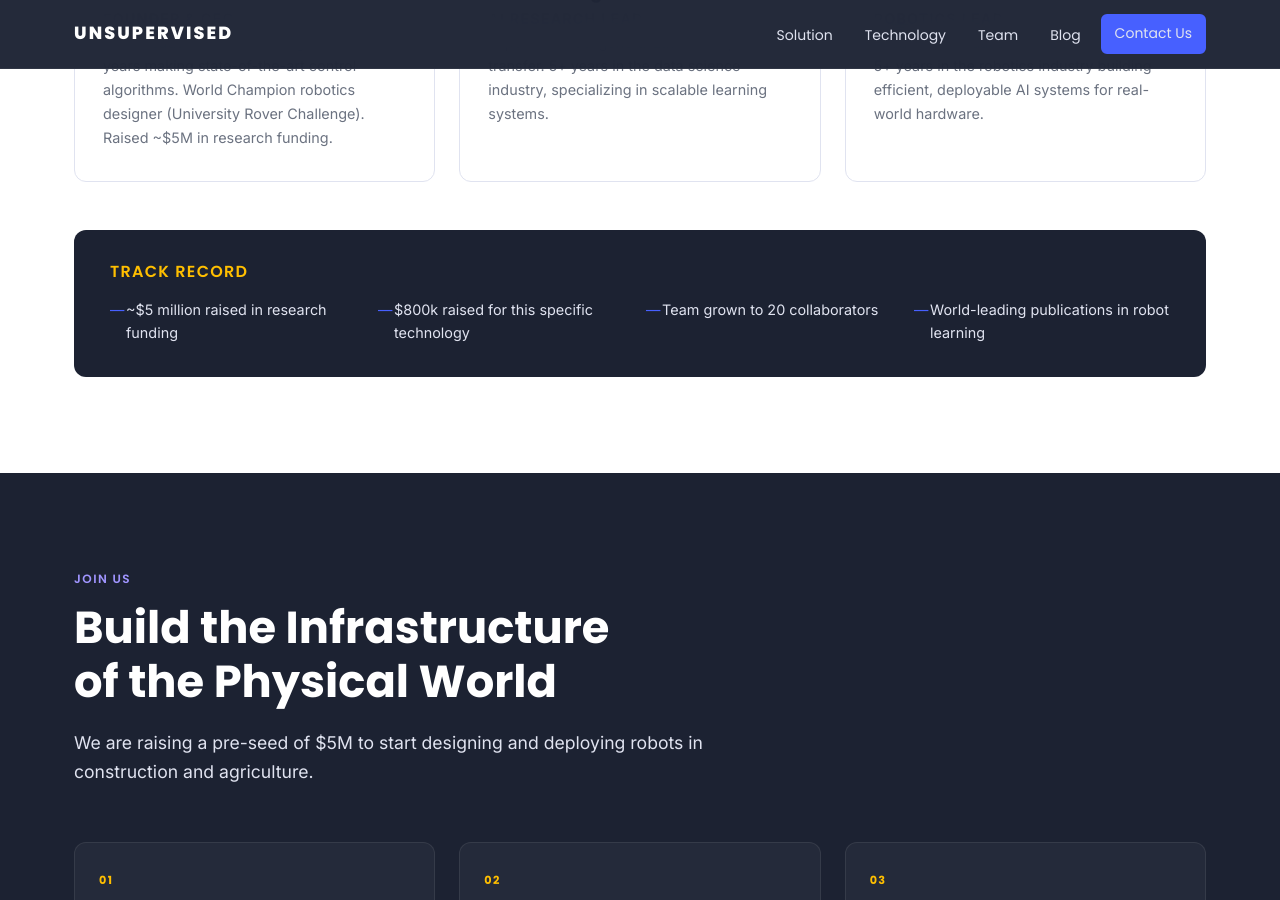
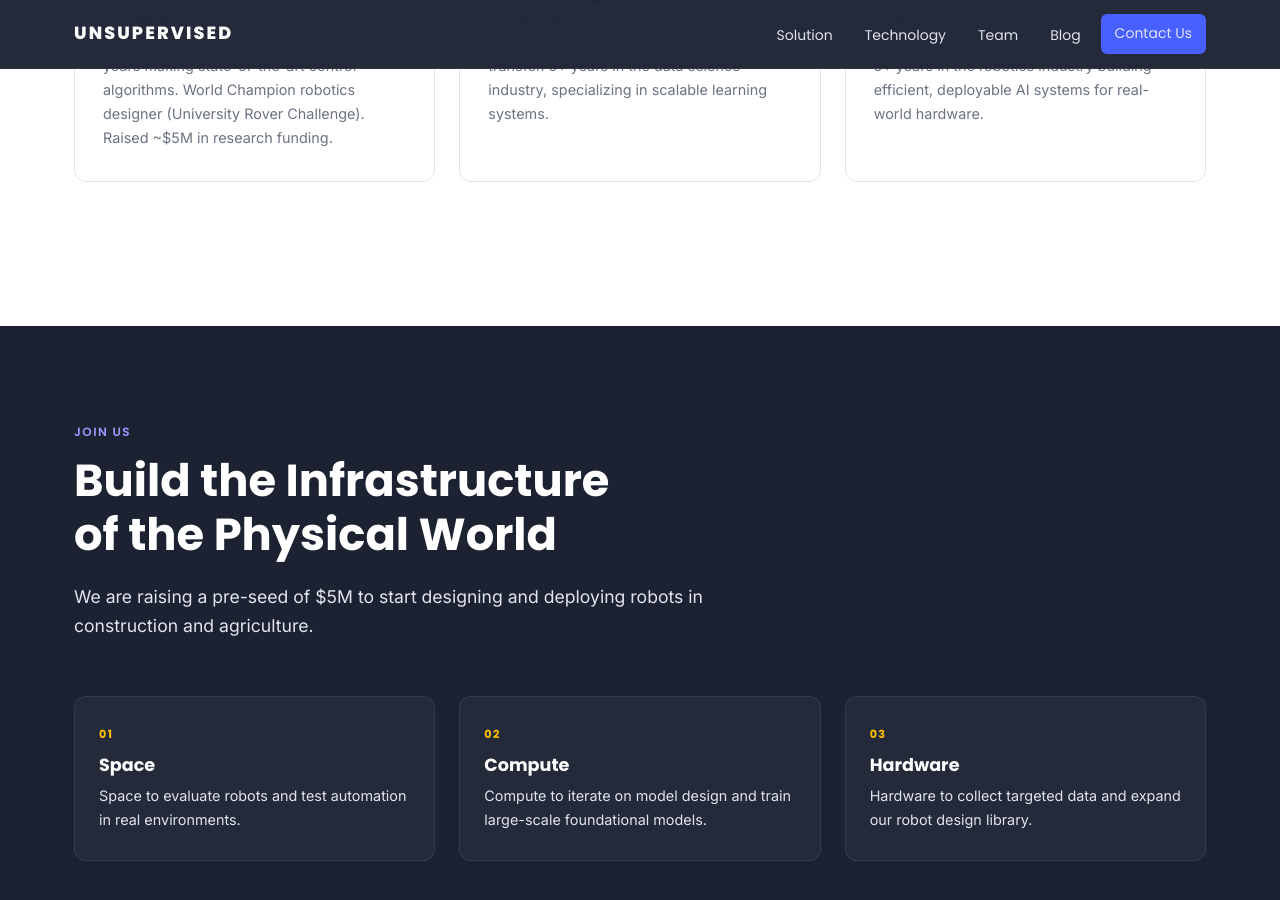
Before and after one commit to Neo-X/Unsupervise_site, a Jekyll site: the page built from index.html, in a window 1280 px wide and 900 px high, scrolled down 3660 px. Built offline with Jekyll 4.4.1, drawn with Linux system fonts in a browser that asks for light colours; the list of posts is cut into pages by our own code.

Commit message:
updating website

```diff
--- a/index.html
+++ b/index.html
@@ -164,16 +164,6 @@ layout: default
         <p>Leader in foundational models for control. 5+ years in the robotics industry building efficient, deployable AI systems for real-world hardware.</p>
       </div>
     </div>
-
-    <div class="track-record">
-      <h3>Track Record</h3>
-      <ul>
-        <li>~$5 million raised in research funding</li>
-        <li>$800k raised for this specific technology</li>
-        <li>Team grown to 20 collaborators</li>
-        <li>World-leading publications in robot learning</li>
-      </ul>
-    </div>
   </div>
 </section>
 
```
